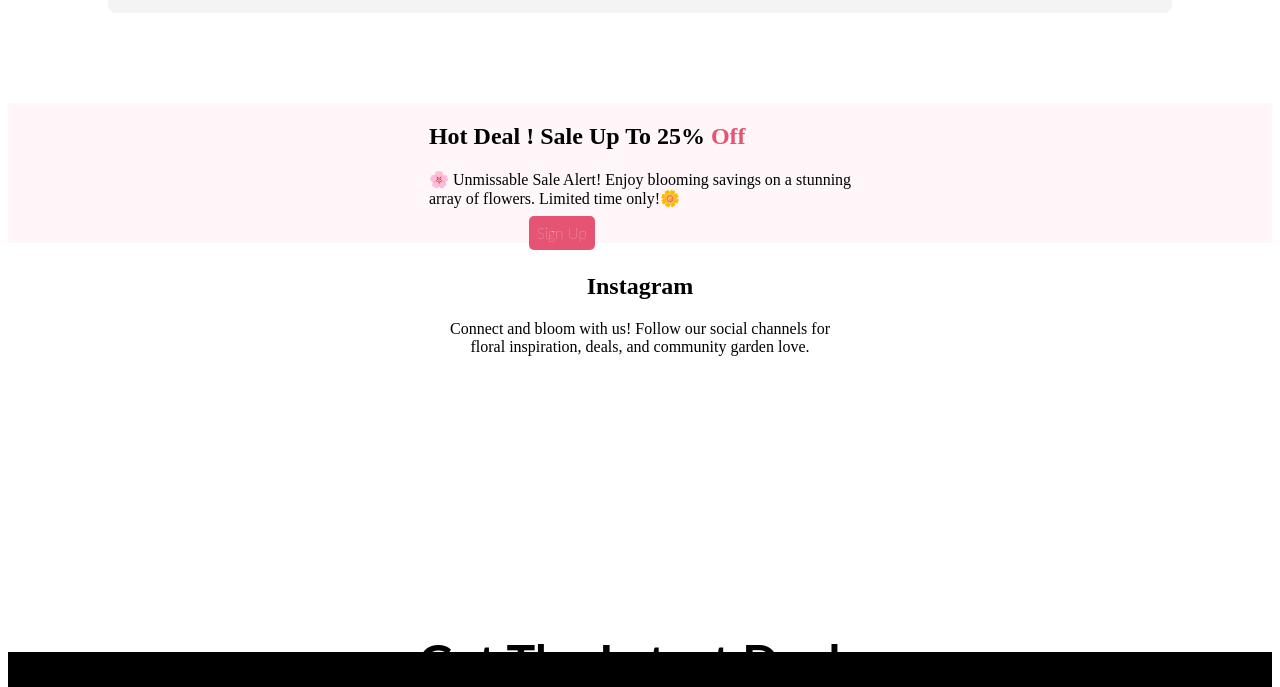
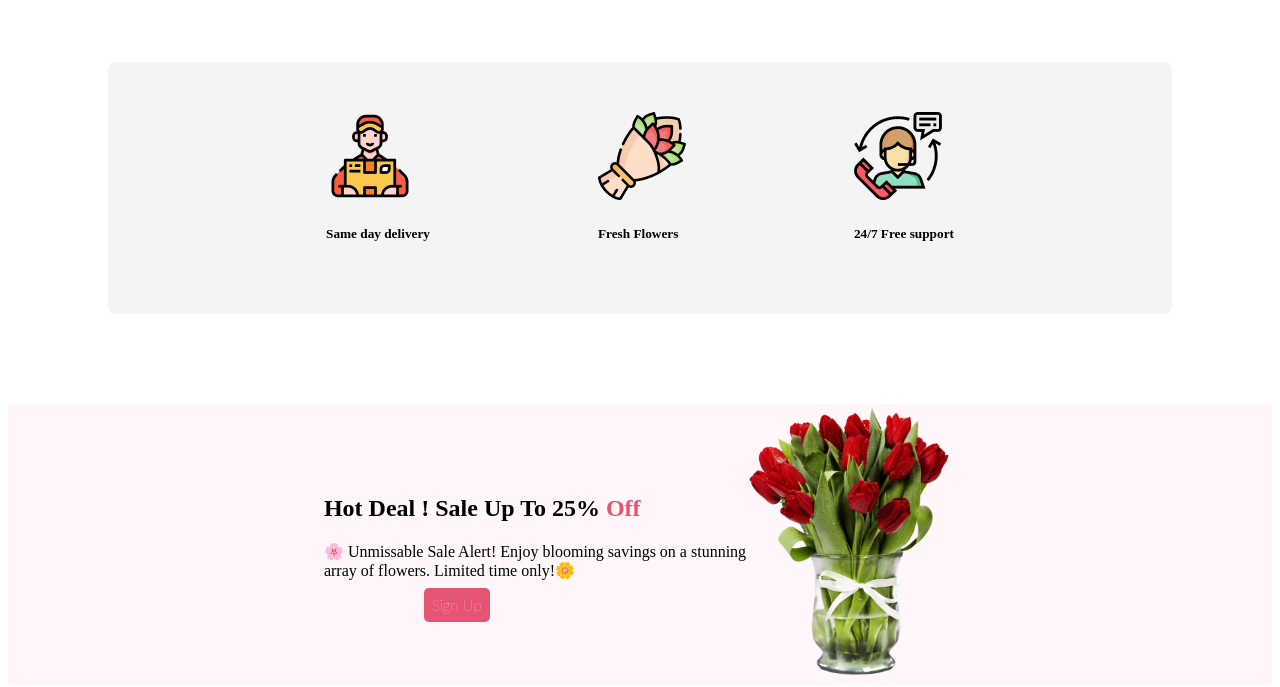
Before and after one commit to maksudurrahman088/Asignment-1-reset, a plain HTML site: page index.html in a window 1280 px wide. Shown: the part 1190-1877 px from the top of the page. Drawn offline with Linux system fonts and the light colour scheme; the site is published under a folder, as on GitHub Pages, so addresses that start at the root find nothing.

Commit message:
picture update

```diff
--- a/index.html
+++ b/index.html
@@ -37,7 +37,7 @@
         <div>
           <img
             class="banner-immage"
-            src="/Flower Asset/pngwing 10.png"
+            src="./Flower Asset/pngwing 10.png"
             alt=""
           />
         </div>
@@ -93,15 +93,15 @@
       <section>
         <div class="service">
           <div>
-            <img src="/Flower Asset/Group 57.png" alt="" />
+            <img src="./Flower Asset/Group 57.png" alt="" />
             <h5>Same day delivery</h5>
           </div>
           <div>
-            <img src="/Flower Asset/Group 58.png" alt="" />
+            <img src="./Flower Asset/Group 58.png" alt="" />
             <h5>Fresh Flowers</h5>
           </div>
           <div>
-            <img src="/Flower Asset/Group 59.png" alt="" />
+            <img src="./Flower Asset/Group 59.png" alt="" />
             <h5>24/7 Free support</h5>
           </div>
         </div>
@@ -120,7 +120,7 @@
             <a id="signup" class="btn-primary" href="">Sign Up</a>
           </div>
           <div>
-            <img class="sale-img" src="/Flower Asset/pngwing 8.png" alt="" />
+            <img class="sale-img" src="./Flower Asset/pngwing 8.png" alt="" />
           </div>
         </div>
       </section>
@@ -138,28 +138,28 @@
           <div>
             <img
               class="social-post-img"
-              src="/Flower Asset/Flower 01.png"
+              src="./Flower Asset/Flower 01.png"
               alt=""
             />
           </div>
           <div>
             <img
               class="social-post-img"
-              src="/Flower Asset/Rectangle 4.png"
+              src="./Flower Asset/Rectangle 4.png"
               alt=""
             />
           </div>
           <div>
             <img
               class="social-post-img"
-              src="/Flower Asset/Rectangle 5.png"
+              src="./Flower Asset/Rectangle 5.png"
               alt=""
             />
           </div>
           <div>
             <img
               class="social-post-img"
-              src="/Flower Asset/Rectangle 6.png"
+              src="./Flower Asset/Rectangle 6.png"
               alt=""
             />
           </div>
@@ -169,7 +169,7 @@
       <section>
         <div style="position: relative">
           <img
-            src="/Flower Asset/Rectangle 9.png"
+            src="./Flower Asset/Rectangle 9.png"
             alt=""
             style="max-height: 350px; width: 80%; margin-left: 120px"
           />
```
